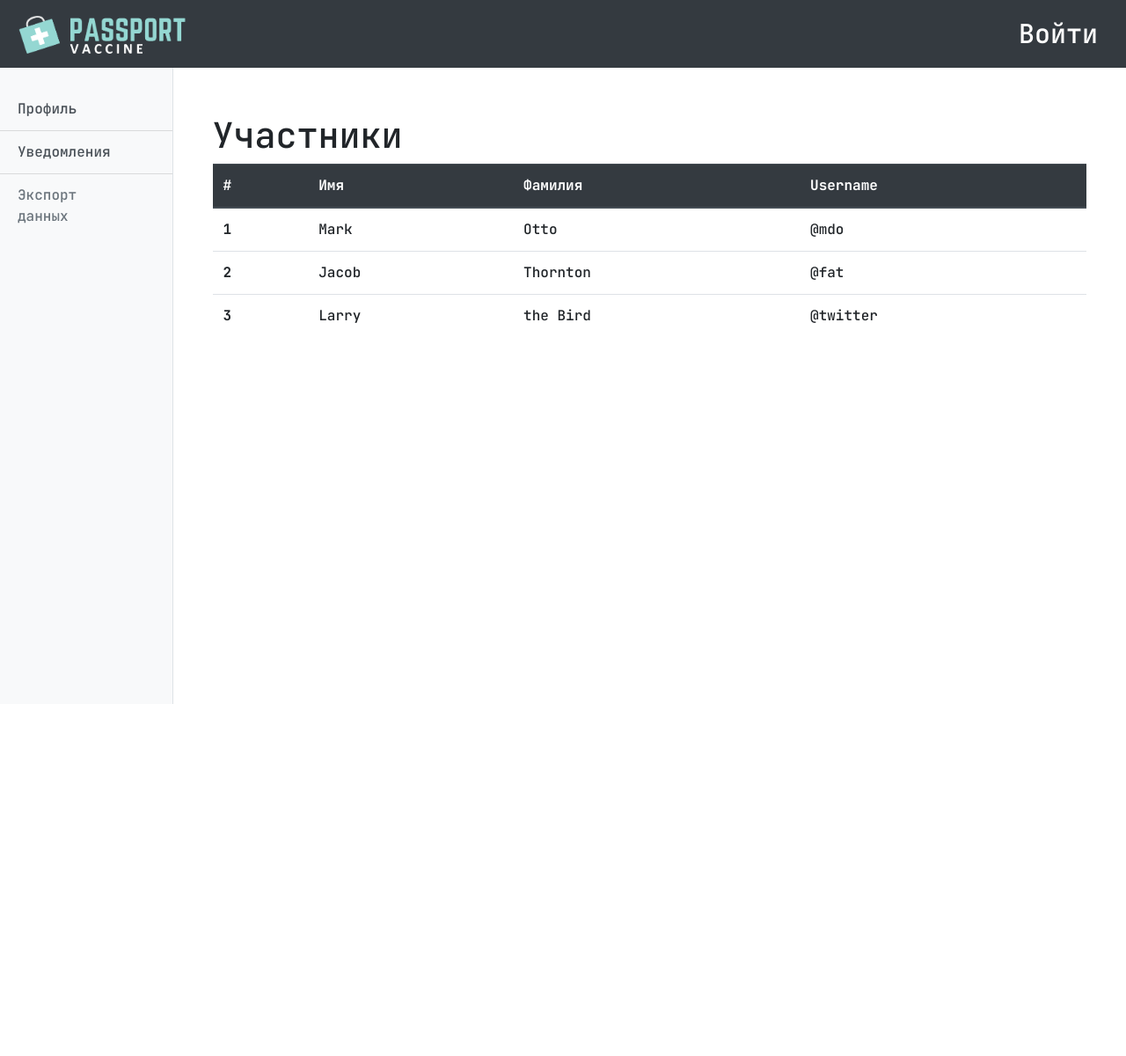
After one commit to rocks-py/django-vaccine-passport, a Django app: page /settings/ in a window 1280 px wide. The commit adds this page. Shown: the whole page at 88% size. Run offline with Django 3.2, Linux system fonts and the light colour scheme.

Commit message:
добавил /settings

```diff
--- a/vaccineapp/static/style.css
+++ b/vaccineapp/static/style.css
@@ -263,3 +263,21 @@ nav .menu {
   height: 100%;
   width: 100%;
 }
+
+
+/* settings.html */
+.settings-container {
+  width: 100%;
+  /* background-color: yellow; */
+  top: 0;
+  bottom: 0;
+  position: absolute;
+}
+
+.list-group-item {
+  padding-right: 70px;
+}
+
+.settings_profile {
+  padding: 30px;
+}
--- a/vaccineapp/templates/navbar.html
+++ b/vaccineapp/templates/navbar.html
@@ -24,7 +24,7 @@
         {{ request.user.email }}
         </a>
         <div class="dropdown-menu dropdown-menu-right" aria-labelledby="navbarDropdown">
-            <a class="dropdown-item" href="/settings"><i class="fa fa-sliders-h"></i>Настройки</a>
+            <a class="dropdown-item" href="{% url 'settings' %}"><i class="fa fa-sliders-h"></i>Настройки</a>
             <div class="dropdown-divider"></div>
             <a class="dropdown-item" href="{% url 'logout' %}"><i class="fa fa-sign-out-alt"></i>Выход</a>
         </div>
--- /dev/null
+++ b/vaccineapp/templates/settings.html
@@ -0,0 +1,79 @@
+{% extends 'base.html'%}
+{% load static %}
+
+
+{%block content%}
+<main class="settings-container d-flex">
+    <!-- Sidebar -->
+    <div class="bg-light border-right" id="sidebar-wrapper">
+      <div class="list-group list-group-flush" style="margin-top: 100px;">
+        <a href="#" class="list-group-item list-group-item-action bg-light" data-id="profile">Профиль</a>
+        <a href="#" class="list-group-item list-group-item-action bg-light" data-id="notifications">Уведомления</a>
+        <a href="#" class="list-group-item list-group-item-action bg-light disabled" data-id="export">Экспорт данных</a>
+      </div>
+    </div>
+    <div class="container-fluid" style="margin-top: 100px;">
+        <div class="settings_view settings_profile">
+            <h1>Участники</h1>
+            <table class="table">
+                <thead class="thead-dark">
+                    <tr>
+                    <th scope="col">#</th>
+                    <th scope="col">Имя</th>
+                    <th scope="col">Фамилия</th>
+                    <th scope="col">Username</th>
+                    </tr>
+                </thead>
+                <tbody>
+                    <tr>
+                    <th scope="row">1</th>
+                    <td>Mark</td>
+                    <td>Otto</td>
+                    <td>@mdo</td>
+                    </tr>
+                    <tr>
+                    <th scope="row">2</th>
+                    <td>Jacob</td>
+                    <td>Thornton</td>
+                    <td>@fat</td>
+                    </tr>
+                    <tr>
+                    <th scope="row">3</th>
+                    <td>Larry</td>
+                    <td>the Bird</td>
+                    <td>@twitter</td>
+                    </tr>
+                </tbody>
+            </table>
+
+        </div>
+
+        <div class="hide settings_view settings_notifications">
+            <h1 class="mt-4">Simple Sidebar</h1>
+            <p>The starting state of the menu will appear collapsed on smaller screens, and will appear non-collapsed on larger screens. When toggled using the button below, the menu will change.</p>
+            <p>Make sure to keep all page content within the <code>#page-content-wrapper</code>. The top navbar is optional, and just for demonstration. Just create an element with the <code>#menu-toggle</code> ID which will toggle the menu when clicked.</p>
+        </div>
+    </div>
+</main>
+<script>
+$('.list-group a').click(function() {
+    var data_id = this.getAttribute('data-id');
+    $('.settings_view').addClass('hide');
+    switch(data_id) {
+        case 'profile':
+            $('.settings_profile').removeClass('hide');
+            break;
+        case 'notifications':
+            $('.settings_notifications').removeClass('hide');
+            break;
+    }
+});
+</script>
+<style>
+body {
+  overflow: hidden;
+}
+
+
+</style>
+{%endblock%}
--- a/vaccineapp/urls.py
+++ b/vaccineapp/urls.py
@@ -13,4 +13,5 @@ urlpatterns = [
     path('promo', views.promo, name='promo'),
     path('accounts/', include('django.contrib.auth.urls')),
     path('accounts/register/', views.register, name='register'),
+    path('settings/', views.settings, name='settings'),
 ]
--- a/vaccineapp/views.py
+++ b/vaccineapp/views.py
@@ -32,6 +32,9 @@ def register(request):
 
 def promo(request):
     return render(request, 'promo.html')
+
+def settings(request):
+    return render(request, 'settings.html')
 
 @login_required(login_url='/promo')
 def index(request):
```
Also changed, not shown: vaccineapp/models.py (+3 -9 lines).
